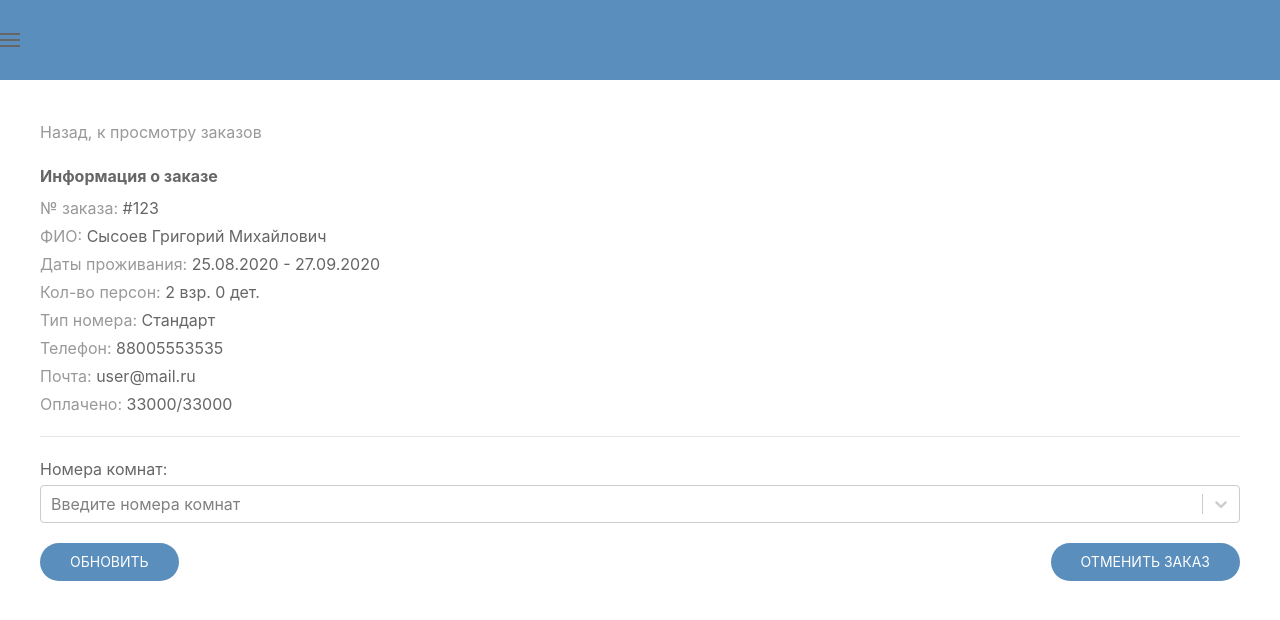
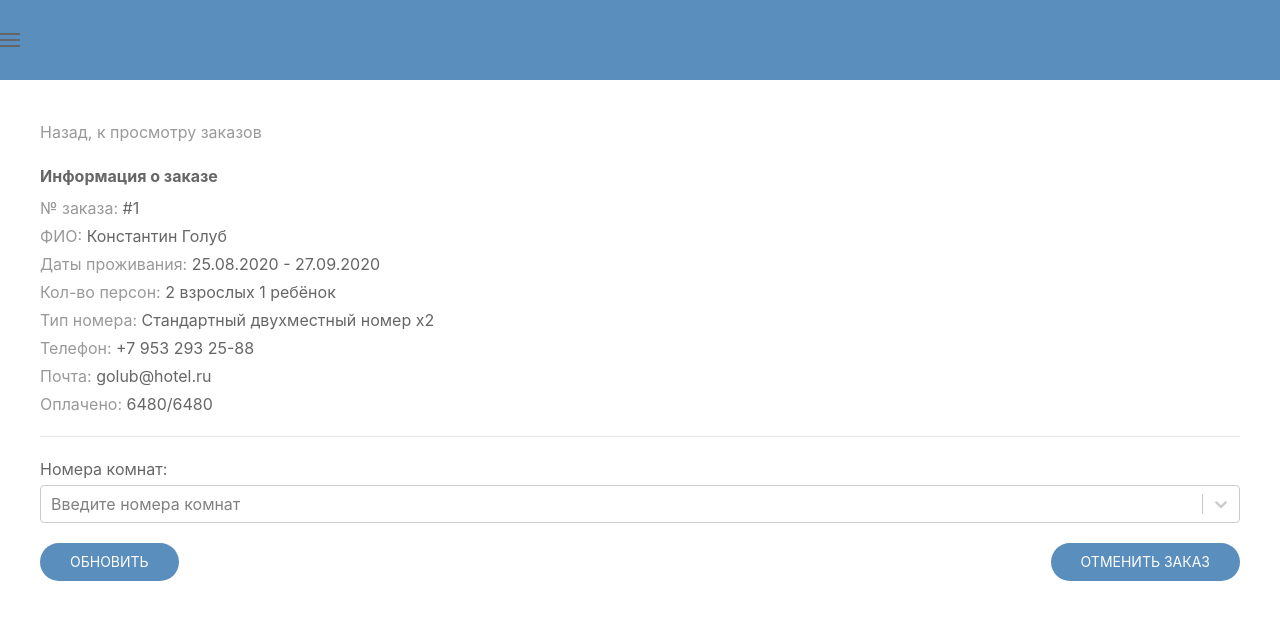
Before and after one commit to GregorySysoev/diplom, a React (Create React App) app: page /client_registration in a window 1280 px wide. Shown: the top 620 px of the page. Built offline with nearby package versions, Linux system fonts and the light colour scheme.

Commit message:
[Правки] поправил инфу в заказе

```diff
--- a/src/components/ClientRegistration/ClientRegistration.js
+++ b/src/components/ClientRegistration/ClientRegistration.js
@@ -8,16 +8,6 @@ import { v4 as uuidv4 } from 'uuid';
 import CreatableSelect from 'react-select/creatable';
 
 const ClientRegistratioin = props => {
-    // props = [
-    //     number = '#123',
-    //     fio = 'Сысоев Григорий Михайлович',
-    //     dates = '25.08.2020 - 27.09.2020',
-    //     persons = '2 взр. 0 дет.',
-    //     type = 'Стандарт',
-    //     phone = '88005553535',
-    //     mail = 'user@mail.ru',
-    //     pay = '33000/33000',
-    // ]
 
     const alreadyProcessed = props.status && props.status !== orderStatuses.PENDING;
 
@@ -36,14 +26,14 @@ const ClientRegistratioin = props => {
             </div>
             <p className="uk-text-bold" style={{ marginBottom: '.5em' }}>Информация о заказе</p>
             <div className="order-details">
-                <p><span className="uk-text-muted">№ заказа: </span>#123</p>
-                <p><span className="uk-text-muted">ФИО: </span>Сысоев Григорий Михайлович</p>
+                <p><span className="uk-text-muted">№ заказа: </span>#1</p>
+                <p><span className="uk-text-muted">ФИО: </span>Константин Голуб</p>
                 <p><span className="uk-text-muted">Даты проживания: </span>25.08.2020 - 27.09.2020</p>
-                <p><span className="uk-text-muted">Кол-во персон: </span>2 взр. 0 дет.</p>
-                <p><span className="uk-text-muted">Тип номера: </span>Стандарт</p>
-                <p><span className="uk-text-muted">Телефон: </span>88005553535</p>
-                <p><span className="uk-text-muted">Почта: </span>user@mail.ru</p>
-                <p><span className="uk-text-muted">Оплачено: </span>33000/33000</p>
+                <p><span className="uk-text-muted">Кол-во персон: </span>2 взрослых 1 ребёнок</p>
+                <p><span className="uk-text-muted">Тип номера: </span>Стандартный двухместный номер х2</p>
+                <p><span className="uk-text-muted">Телефон: </span>+7 953 293 25-88</p>
+                <p><span className="uk-text-muted">Почта: </span>golub@hotel.ru</p>
+                <p><span className="uk-text-muted">Оплачено: </span>6480/6480</p>
                 {props.serviceType === serviceTypes.FOOD && (
                     <p>
                         <span className="uk-text-muted">Размер порции: </span>
```
